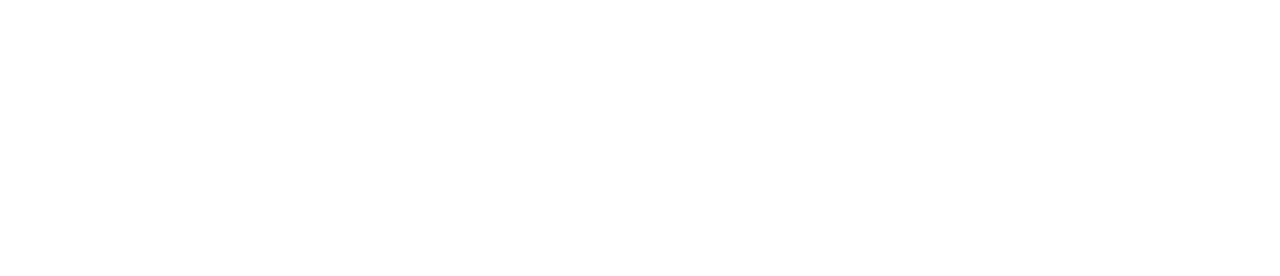
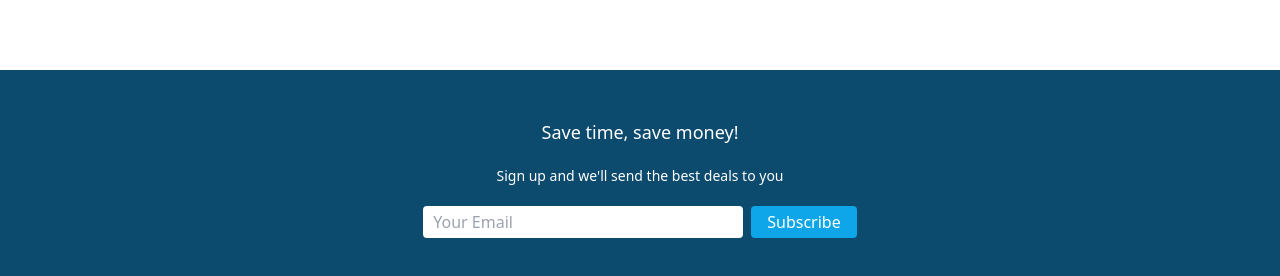
Before and after one commit to ahmadatif23/hotel-booking, a React (Create React App) app in the folder client/: page / in a window 1280 px wide. Shown: the part 1488-1764 px from the top of the page. Before the commit the page ends 1482 px from the top, so only its background shows below. Built offline with nearby package versions, Linux system fonts and the light colour scheme.

Commit message:
add mailList

```diff
--- /dev/null
+++ b/client/src/components/mailList/MailList.jsx
@@ -0,0 +1,15 @@
+const MailList = () => {
+  return (
+    <div className="w-full mt-12 bg-sky-900 text-white flex flex-col items-center gap-5 p-12">
+      <h1 className="text-lg font-medium">Save time, save money!</h1>
+      <span className="text-sm">Sign up and we'll send the best deals to you</span>
+
+      <div className="">
+        <input type="text" placeholder="Your Email" className="w-80 h-8 p-2.5 mr-2 rounded" />
+        <button className="h-8 px-4 bg-sky-500 text-white font-medium rounded">Subscribe</button>
+      </div>
+    </div>
+  )
+}
+
+export default MailList
--- a/client/src/components/navbar/Navbar.jsx
+++ b/client/src/components/navbar/Navbar.jsx
@@ -3,6 +3,7 @@
     <div className="bg-sky-700 flex items-center justify-center">
         <div className="container flex items-center justify-between py-4">
             <span className="text-white tracking-widest text-xl font-semibold">BooKit</span>
+
             <div className="flex gap-2">
                 <button className="px-4 py-2.5 rounded-md bg-white text-sky-800 tracking-wider text-sm">Register</button>
                 <button className="px-4 py-2.5 rounded-md bg-white text-sky-800 tracking-wider text-sm">Login</button>
--- a/client/src/pages/home/Home.jsx
+++ b/client/src/pages/home/Home.jsx
@@ -1,6 +1,7 @@
 import Featured from "../../components/featured/Featured"
 import PropertyList from "../../components/propertyList/PropertyList"
 import FeaturedProperties from "../../components/featuredProperties/FeaturedProperties"
+import MailList from "../../components/mailList/MailList"
 
 const Home = () => {
   return (
@@ -12,6 +13,8 @@
 
       <h1 className="w-full container text-2xl font-bold mb-3">Home guests love</h1>
       <FeaturedProperties />
+
+      <MailList />
     </div>
   )
 }
```
Also changed, not shown: client/src/components/featuredProperties/FeaturedProperties.jsx (+7 -0 lines).
